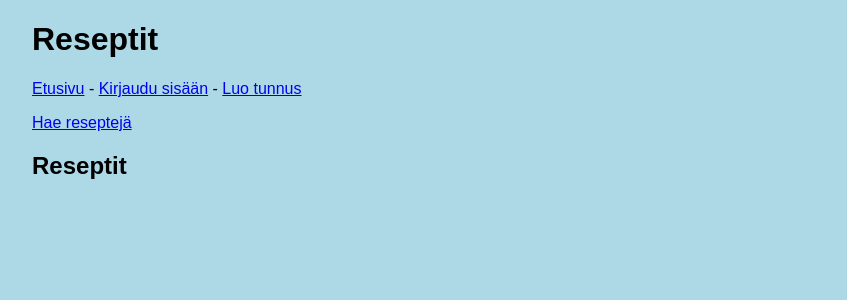
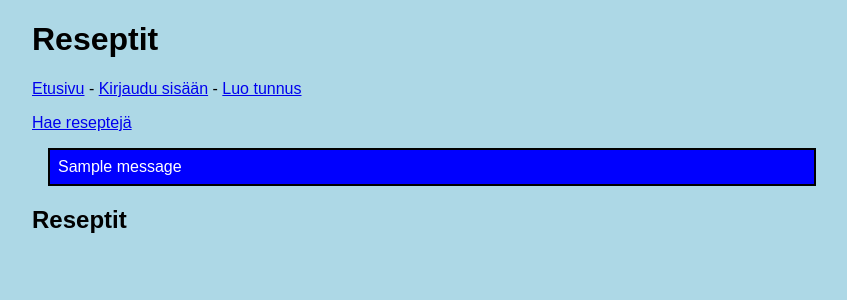
Before and after one commit to eerosu/reseptit, a Flask app: page / in a window 1280 px wide. Shown: the top 300 px of the page, without its empty margins (208-1055 px from the left). Run offline with Flask 3, Linux system fonts and the light colour scheme; one stand-in notice (Sample message) is shown; data that the repository does not hold is empty.

Commit message:
Improve error message showing

```diff
--- a/app.py
+++ b/app.py
@@ -1,6 +1,6 @@
 import sqlite3
 from flask import Flask
-from flask import abort, redirect, render_template, request, session
+from flask import abort, flash, redirect, render_template, request, session
 import config
 import db
 import recipes
@@ -186,14 +186,17 @@ def create():
     password1 = request.form["password1"]
     password2 = request.form["password2"]
     if password1 != password2:
-        return "VIRHE: salasanat eivät ole samat"
+        flash("VIRHE: salasanat eivät ole samat")
+        return redirect("/register")
 
     try:
         users.create_user(username, password1)
     except sqlite3.IntegrityError:
-        return "VIRHE: tunnus on jo varattu"
+        flash("VIRHE: tunnus on jo varattu")
+        return redirect("/register")
 
-    return "Tunnus luotu"
+    flash("Tunnus luotu")
+    return redirect("/")
 
 @app.route("/login", methods=["GET", "POST"])
 def login():
@@ -209,7 +212,8 @@ def login():
             session["user_id"] = user_id
             return redirect("/")
         else:
-            return "VIRHE: väärä tunnus tai salasana"
+            flash("VIRHE: väärä tunnus tai salasana")
+            return redirect("/login")
 
 @app.route("/logout")
 def logout():
--- a/static/main.css
+++ b/static/main.css
@@ -10,3 +10,11 @@ body {
   margin: 1em;
   padding: 0.2em 0.5em;
 }
+
+.info {
+  border: 2px solid black;
+  margin: 1em;
+  padding: 0.5em;
+  background-color: blue;
+  color: white;
+}
--- a/templates/layout.html
+++ b/templates/layout.html
@@ -31,6 +31,12 @@
     <a href="/search_recipes">Hae reseptejä</a>
   </p>
 
+  {% for message in get_flashed_messages() %}
+  <div class="info">
+    {{ message }}
+  </div>
+  {% endfor %}
+
   {% block content %}{% endblock %}
 </body>
 
```
